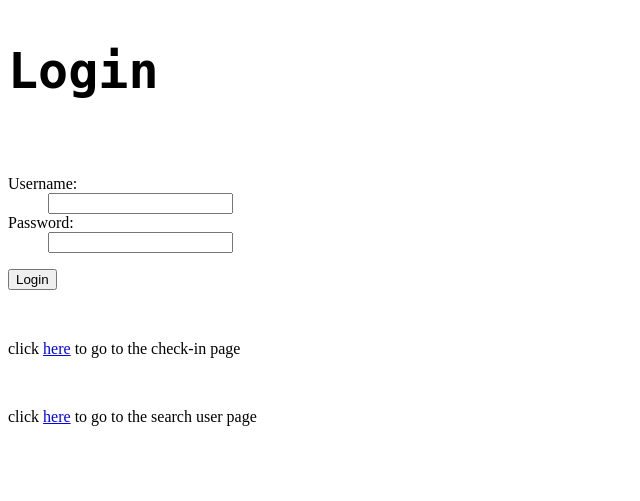
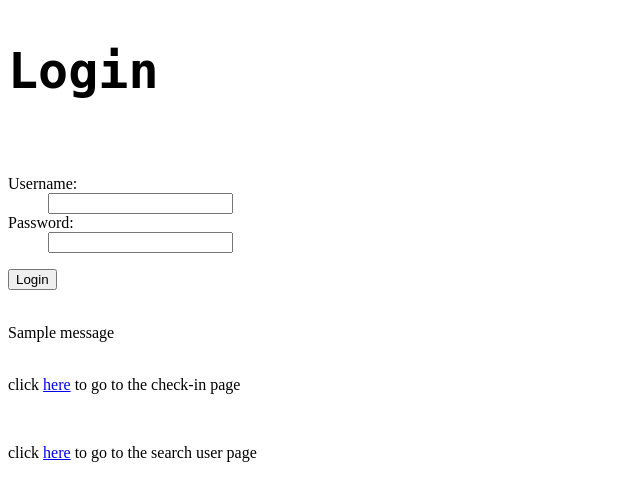
Before and after one commit to fork-you-i-just-want-to-fork-my-stuff/Check-In-System, a Flask app: page /login in a window 1280 px wide. Shown: the top 501 px of the page, without its empty margins (0-640 px from the left). Run offline with Flask 2, Linux system fonts and the light colour scheme; one stand-in notice (Sample message) is shown.

Commit message:
added logout link to login page, and logout indicator

```diff
--- a/templates/login.html
+++ b/templates/login.html
@@ -8,6 +8,8 @@
         {% if error %}
             <p class=error><strong>Error:</strong> {{ error }}
         {% endif %}
+
+        <!-- Login form -->
         <br/>
             <form action="" method=post>
                 <dl>
@@ -20,6 +22,14 @@
                 <p><input type=submit value=Login>
             </form>
 
+        <!--Print flashed messages here; in this case if you're redirected after logging out-->
+        <br/>
+            {% for message in get_flashed_messages() %}
+        <div class=flash>
+        {{ message }}
+        </div>
+        {% endfor %}
+
         <br/>
             <p>click <a href="/check-in">here</a> to go to the check-in page</p>
         <br/>
```
